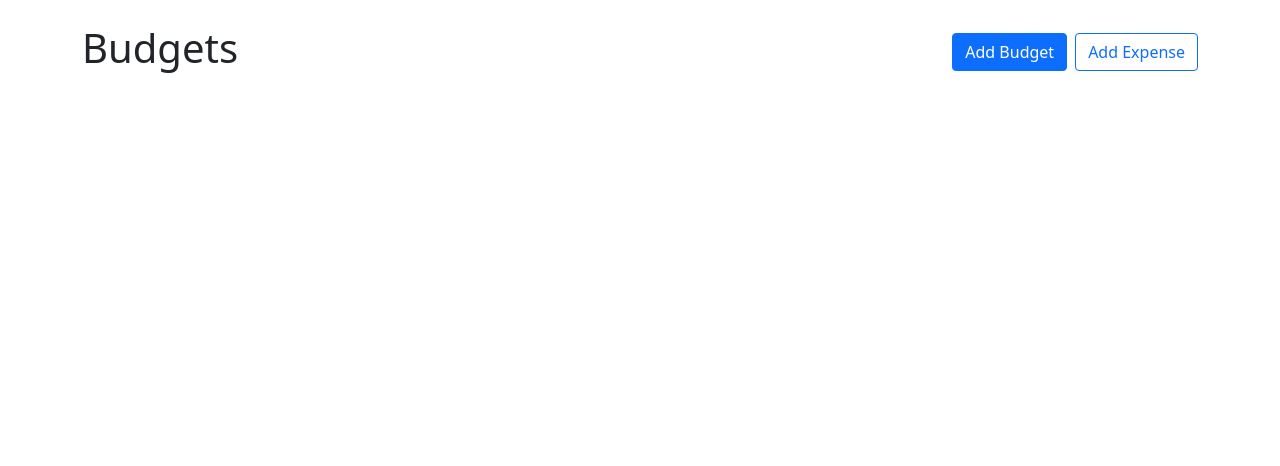
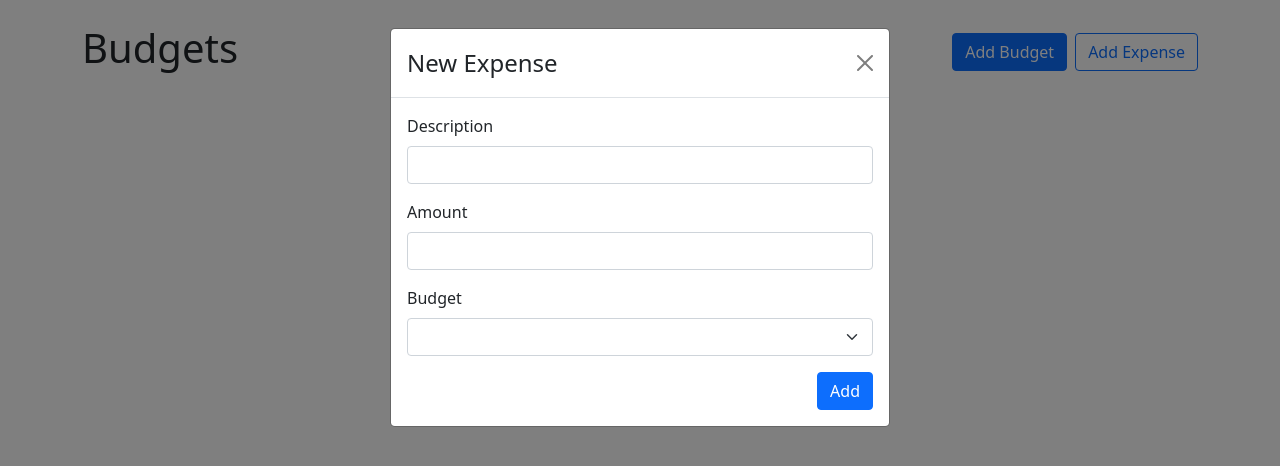
Before and after one commit to Samwa-ua/mybudget, a React (Create React App) app: page / in a window 1280 px wide. Shown: the top 466 px of the page. Built offline with nearby package versions, Linux system fonts and the light colour scheme.

Commit message:
feat: Add expenses modal

```diff
--- a/src/App.js
+++ b/src/App.js
@@ -1,6 +1,7 @@
 import { useState } from "react";
 import { Button, Container, Stack } from "react-bootstrap";
 import AddBudgetModal from "./components/AddBudgetModal";
+import AddExpenseModal from "./components/AddExpenseModal";
 import BudgetCard from "./components/BudgetCard";
 import { useBudgets } from "./contexts/BudgetsContext";
 
@@ -45,6 +46,10 @@
         show={showAddBudgetModal}
         handleClose={() => setShowAddBudgetModal(false)}
       />
+      <AddExpenseModal
+        show={true}
+        // handleClose={() => setShowAddBudgetModal(false)}
+      />
     </>
   );
 }
--- a/src/components/AddBudgetModal.js
+++ b/src/components/AddBudgetModal.js
@@ -26,7 +26,7 @@
             <Form.Label>Name</Form.Label>
             <Form.Control ref={nameRef} type="text" required />
           </Form.Group>
-          <Form.Group className="mb-3" controlId="name">
+          <Form.Group className="mb-3" controlId="max">
             <Form.Label>Maximum Spending</Form.Label>
             <Form.Control
               ref={maxRef}
--- /dev/null
+++ b/src/components/AddExpenseModal.js
@@ -0,0 +1,62 @@
+import React, { useRef } from "react";
+import { Button, Form, Modal } from "react-bootstrap";
+import { useBudgets } from "../contexts/BudgetsContext";
+
+const AddExpenseModal = ({ show, handleClose, defaultBudgetId }) => {
+  const descriptionRef = useRef();
+  const amountRef = useRef();
+  const budgetIdRef = useRef();
+  const { addExpense, budgets } = useBudgets();
+
+  const handleSubmit = (e) => {
+    e.preventDefault();
+    addExpense({
+      description: descriptionRef.current.value,
+      amount: parseFloat(amountRef.current.value),
+      budgetId: budgetIdRef.current.value,
+    });
+    handleClose();
+  };
+  return (
+    <Modal show={show} onHide={handleClose}>
+      <Form onSubmit={handleSubmit}>
+        <Modal.Header closeButton>
+          <Modal.Title>New Expense</Modal.Title>
+        </Modal.Header>
+        <Modal.Body>
+          <Form.Group className="mb-3" controlId="description">
+            <Form.Label>Description</Form.Label>
+            <Form.Control ref={descriptionRef} type="text" required />
+          </Form.Group>
+          <Form.Group className="mb-3" controlId="amount">
+            <Form.Label>Amount</Form.Label>
+            <Form.Control
+              ref={amountRef}
+              type="number"
+              required
+              min={0}
+              step={0.01}
+            />
+          </Form.Group>
+          <Form.Group className="mb-3" controlId="budgetId">
+            <Form.Label>Budget</Form.Label>
+            <Form.Select defaultValue={defaultBudgetId} ref={budgetIdRef}>
+              {budgets.map((budget) => (
+                <option key={budget.id} value={budget.id}>
+                  {budget.name}
+                </option>
+              ))}
+            </Form.Select>
+          </Form.Group>
+          <div className="d-flex justify-content-end">
+            <Button variant="primary" type="submit">
+              Add
+            </Button>
+          </div>
+        </Modal.Body>
+      </Form>
+    </Modal>
+  );
+};
+
+export default AddExpenseModal;
--- a/src/contexts/BudgetsContext.js
+++ b/src/contexts/BudgetsContext.js
@@ -1,4 +1,4 @@
-import React, { useContext, useState } from "react";
+import React, { useContext } from "react";
 import { v4 as uuidV4 } from "uuid";
 import useLocalStorage from "../hooks/useLocalStorage";
 
```
